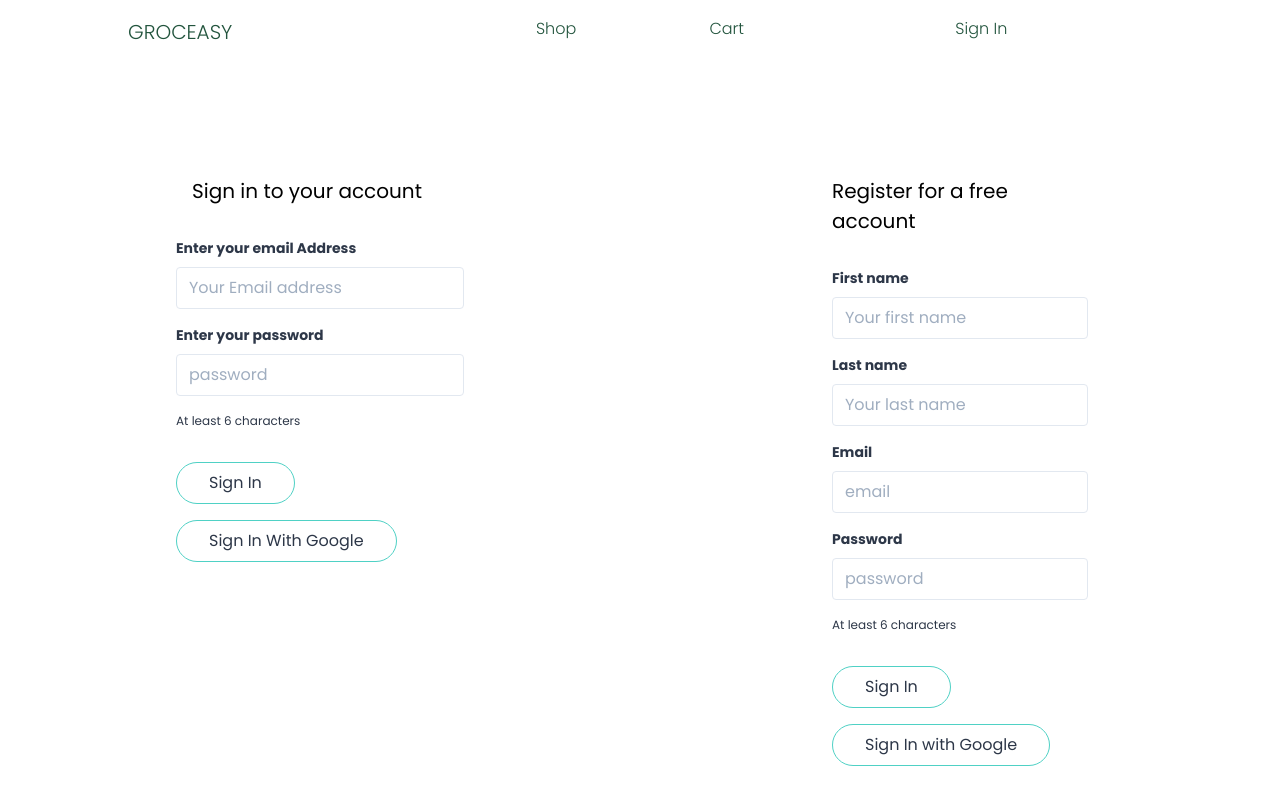
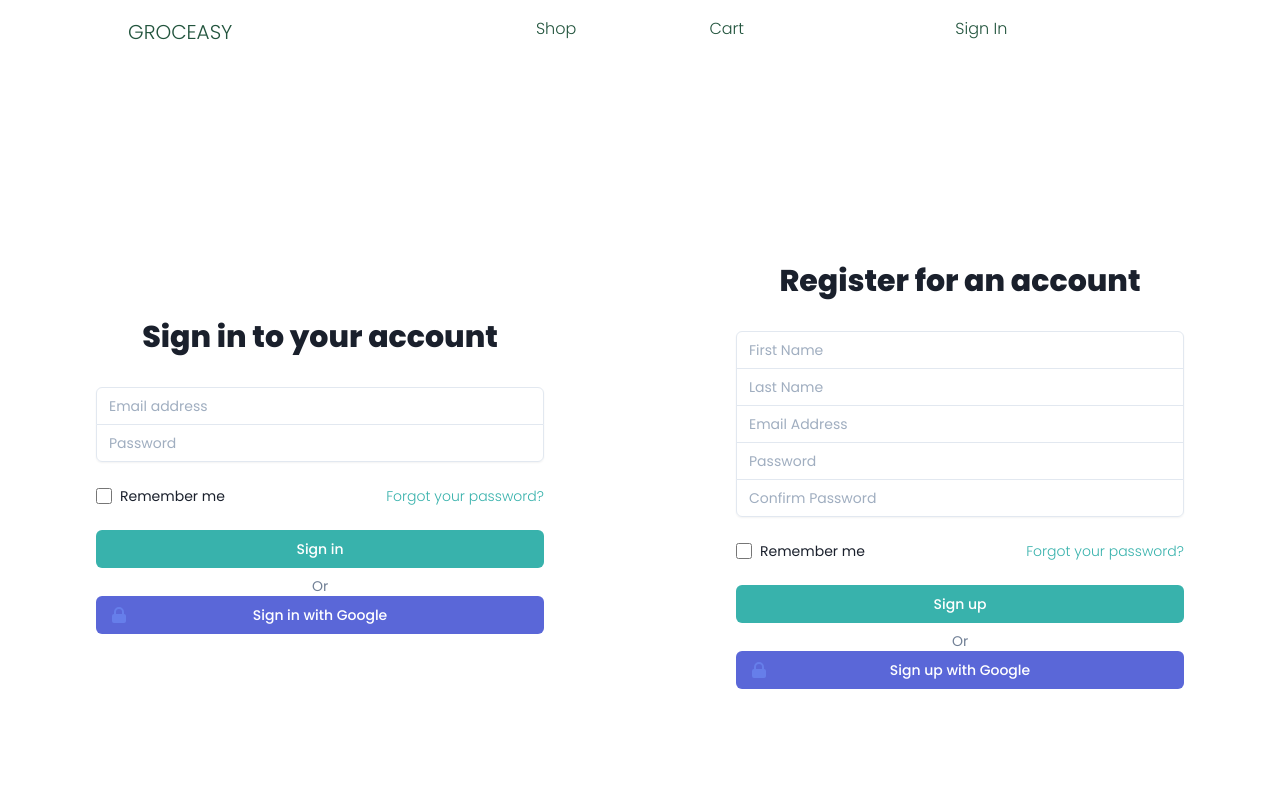
Before and after one commit to w-ainea/groceasy, a React (Create React App) app: page /sign-in in a window 1280 px wide. Shown: the top 804 px of the page. Built offline with nearby package versions, Linux system fonts and the light colour scheme; no server answers.

Commit message:
modified sign in and sign up components

```diff
--- a/src/components/SignIn/SignIn.js
+++ b/src/components/SignIn/SignIn.js
@@ -1,5 +1,5 @@
 import React, { Component } from "react";
-import TextInput from "../TextInput/TextInput";
+// import TextInput from "../TextInput/TextInput";
 import { signInWithGoogle } from "../../firebase/firebase.utils";
 
 class SignIn extends Component {
@@ -23,48 +23,100 @@ class SignIn extends Component {
   };
 
   render() {
+    const { email, password } = this.state;
     return (
+      <div class="min-h-screen flex items-center justify-center bg-gray-50 py-12 px-4 sm:px-6 lg:px-8">
+        <div class="max-w-md w-full">
           <div>
-        <div className="w-full bg-grey-lightest pt-16">
-          <div className="container mx-auto py-8">
-            <div className="w-5/6 lg:w-1/2 mx-auto bg-white">
-              <div className="py-4 px-8 text-black text-xl  border-grey-lighter">
+            <h2 class="mt-6 text-center text-3xl leading-9 font-extrabold text-gray-900">
               Sign in to your account
+            </h2>
           </div>
-              <form onSubmit={this.handleSubmit} className="py-4 px-4">
-                <TextInput
-                  label="Enter your email Address"
+          <form class="mt-8" onSubmit={this.handleSubmit}>
+            <input type="hidden" name="remember" value="true" />
+            <div class="rounded-md shadow-sm">
+              <div>
+                <input
+                  aria-label="Email address"
+                  name="email"
                   type="email"
-                  placeholder="Your Email address"
+                  value={email}
                   onChange={this.handleChange}
+                  required
+                  class="appearance-none rounded-none relative block w-full px-3 py-2 border border-gray-300 placeholder-gray-500 text-gray-900 rounded-t-md focus:outline-none focus:shadow-outline-blue focus:border-blue-300 focus:z-10 sm:text-sm sm:leading-5"
+                  placeholder="Email address"
                 />
-                <TextInput
-                  label="Enter your password"
+              </div>
+              <div class="-mt-px">
+                <input
+                  aria-label="Password"
+                  name="password"
                   type="password"
-                  placeholder="password"
+                  value={password}
                   onChange={this.handleChange}
+                  required
+                  class="appearance-none rounded-none relative block w-full px-3 py-2 border border-gray-300 placeholder-gray-500 text-gray-900 rounded-b-md focus:outline-none focus:shadow-outline-blue focus:border-blue-300 focus:z-10 sm:text-sm sm:leading-5"
+                  placeholder="Password"
                 />
+              </div>
+            </div>
 
-                <p className="text-grey text-xs mt-1">At least 6 characters</p>
-                <div className="md:content-center md:justify-between mt-8">
+            <div class="mt-6 flex items-center justify-between">
+              <div class="flex items-center">
+                <input
+                  id="remember_me"
+                  type="checkbox"
+                  class="form-checkbox h-4 w-4 text-indigo-600 transition duration-150 ease-in-out"
+                />
+                <label
+                  for="remember_me"
+                  class="ml-2 block text-sm leading-5 text-gray-900"
+                >
+                  Remember me
+                </label>
+              </div>
+
+              <div class="text-sm leading-5">
+                <a
+                  href="/#"
+                  class="font-light text-teal-500 hover:text-teal-400 focus:outline-none focus:underline transition ease-in-out duration-150"
+                >
+                  Forgot your password?
+                </a>
+              </div>
+            </div>
+
+            <div class="mt-6">
               <button
-                    className="bg-transparent border border-teal-400 py-2 px-8 hover:bg-teal-500 rounded-full hover:text-white mb-4"
                 type="submit"
+                class="group relative w-full flex justify-center py-2 px-4 border border-transparent text-sm leading-5 font-medium rounded-md text-white bg-teal-500 hover:bg-teal-400 focus:outline-none focus:border-indigo-700 focus:shadow-outline-indigo active:bg-indigo-700 transition duration-150 ease-in-out"
               >
-                    Sign In
-                  </button>
-
-                  <button
-                    className="bg-transparent border border-teal-400 py-2 px-8 hover:bg-teal-500 rounded-full hover:text-white mb-4"
-                    type="submit"
-                    onClick={signInWithGoogle}
-                  >
-                    Sign In With Google
+                <span class="absolute left-0 inset-y-0 flex items-center pl-3"></span>
+                Sign in
               </button>
             </div>
           </form>
-            </div>
-          </div>
+          <p class="mt-2 text-center text-sm leading-5 text-gray-600">Or</p>
+          <button
+            type="submit"
+            class="group relative w-full flex justify-center py-2 px-4 border border-transparent text-sm leading-5 font-medium rounded-md text-white bg-indigo-600 hover:bg-indigo-500 focus:outline-none focus:border-indigo-700 focus:shadow-outline-indigo active:bg-indigo-700 transition duration-150 ease-in-out"
+            onClick={signInWithGoogle}
+          >
+            <span class="absolute left-0 inset-y-0 flex items-center pl-3">
+              <svg
+                class="h-5 w-5 text-indigo-500 group-hover:text-indigo-400 transition ease-in-out duration-150"
+                fill="currentColor"
+                viewBox="0 0 20 20"
+              >
+                <path
+                  fill-rule="evenodd"
+                  d="M5 9V7a5 5 0 0110 0v2a2 2 0 012 2v5a2 2 0 01-2 2H5a2 2 0 01-2-2v-5a2 2 0 012-2zm8-2v2H7V7a3 3 0 016 0z"
+                  clip-rule="evenodd"
+                />
+              </svg>
+            </span>
+            Sign in with Google
+          </button>
         </div>
       </div>
     );
--- a/src/components/SignUp/SignUp.js
+++ b/src/components/SignUp/SignUp.js
@@ -1,6 +1,4 @@
 import React, { Component } from "react";
-import TextInput from "../TextInput/TextInput";
-import Button from "../Button/Button";
 
 export default class signUp extends Component {
   constructor(props) {
@@ -11,6 +9,7 @@ export default class signUp extends Component {
       lastName: "",
       email: "",
       password: "",
+      confirmpassword: "",
     };
   }
 
@@ -27,69 +26,134 @@ export default class signUp extends Component {
   render() {
     const { firstName, lastName, email, password } = this.state;
     return (
-      <div>
-        <div className="w-full bg-grey-lightest pt-16">
-          <div className="container mx-auto py-8">
-            <div className="w-5/6 lg:w-1/2 mx-auto bg-white">
-              <div className="py-4 px-8 text-black text-xl  border-grey-lighter">
-                Register for a free account
-              </div>
-              <form onSubmit={this.handleSubmit} className="py-4 px-8">
-                <TextInput
-                  label="First name"
+      <div className="min-h-screen flex items-center justify-center bg-gray-50 py-12 px-4 sm:px-6 lg:px-8">
+        <div className="max-w-md w-full">
+          <div>
+            <h2 className="mt-6 text-center text-3xl leading-9 font-extrabold text-gray-900">
+              Register for an account
+            </h2>
+          </div>
+          <form className="mt-8">
+            <input type="hidden" name="remember" value="true" />
+            <div className="rounded-md shadow-sm">
+              <div>
+                <input
+                  aria-label="First Name"
                   name="firstName"
-                  placeholder="Your first name"
                   type="text"
                   value={firstName}
                   onChange={this.handleChange}
+                  required
+                  className="appearance-none rounded-none relative block w-full px-3 py-2 border border-gray-300 placeholder-gray-500 text-gray-900 rounded-t-md focus:outline-none focus:shadow-outline-blue focus:border-blue-300 focus:z-10 sm:text-sm sm:leading-5"
+                  placeholder="First Name"
                 />
-                <TextInput
-                  label="Last name"
+              </div>
+              <div className="-mt-px">
+                <input
+                  aria-label="Last Name"
                   name="lastName"
-                  placeholder="Your last name"
                   type="text"
                   value={lastName}
                   onChange={this.handleChange}
+                  required
+                  className="appearance-none rounded-none relative block w-full px-3 py-2 border border-gray-300 placeholder-gray-500 text-gray-900 focus:outline-none focus:shadow-outline-blue focus:border-blue-300 focus:z-10 sm:text-sm sm:leading-5"
+                  placeholder="Last Name"
                 />
-                <TextInput
-                  label="Email "
+              </div>
+              <div className="-mt-px">
+                <input
+                  aria-label="Email Address"
                   name="email"
-                  placeholder="email "
                   type="email"
                   value={email}
                   onChange={this.handleChange}
+                  required
+                  className="appearance-none rounded-none relative block w-full px-3 py-2 border border-gray-300 placeholder-gray-500 text-gray-900 focus:outline-none focus:shadow-outline-blue focus:border-blue-300 focus:z-10 sm:text-sm sm:leading-5"
+                  placeholder="Email Address"
                 />
-                <TextInput
-                  label="Password "
+              </div>
+              <div className="-mt-px">
+                <input
+                  aria-label="Password"
                   name="password"
-                  placeholder="password"
                   type="password"
                   value={password}
                   onChange={this.handleChange}
+                  required
+                  className="appearance-none rounded-none relative block w-full px-3 py-2 border border-gray-300 placeholder-gray-500 text-gray-900 focus:outline-none focus:shadow-outline-blue focus:border-blue-300 focus:z-10 sm:text-sm sm:leading-5"
+                  placeholder="Password"
                 />
-                <p className="text-grey text-xs mt-1">At least 6 characters</p>
-                <div className="content-center justify-between md:mt-8">
-                  {/* <button
-                    className="bg-transparent border border-teal-400 py-2 px-8 hover:bg-teal-500 rounded-full hover:text-white mb-4"
-                    type="submit"
-                  >
-                    Sign In
-                  </button> */}
+              </div>
+              <div className="-mt-px">
+                <input
+                  aria-label="Confirm Password"
+                  name="password"
+                  type="password"
+                  value={password}
+                  onChange={this.handleChange}
+                  required
+                  className="appearance-none rounded-none relative block w-full px-3 py-2 border border-gray-300 placeholder-gray-500 text-gray-900 rounded-b-md focus:outline-none focus:shadow-outline-blue focus:border-blue-300 focus:z-10 sm:text-sm sm:leading-5"
+                  placeholder="Confirm Password"
+                />
+              </div>
+            </div>
 
-                  <Button>Sign In</Button>
-                  {/*
-                  <button
-                    className="bg-transparent border border-teal-400 py-2 px-8 hover:bg-teal-500 rounded-full hover:text-white mb-4"
-                    type="submit"
-                  >
-                    Sign In With Google
-                  </button> */}
+            <div className="mt-6 flex items-center justify-between">
+              <div className="flex items-center">
+                <input
+                  id="remember_me"
+                  type="checkbox"
+                  className="form-checkbox h-4 w-4 text-indigo-600 transition duration-150 ease-in-out"
+                />
+                <label
+                  for="remember_me"
+                  className="ml-2 block text-sm leading-5 text-gray-900"
+                >
+                  Remember me
+                </label>
+              </div>
 
-                  <Button>Sign In with Google</Button>
-                </div>
-              </form>
+              <div className="text-sm leading-5">
+                <a
+                  href="/#"
+                  className="font-light text-teal-500 hover:text-teal-400 focus:outline-none focus:underline transition ease-in-out duration-150"
+                >
+                  Forgot your password?
+                </a>
+              </div>
             </div>
-          </div>
+
+            <div className="mt-6">
+              <button
+                type="submit"
+                className="group relative w-full flex justify-center py-2 px-4 border border-transparent text-sm leading-5 font-medium rounded-md text-white bg-teal-500 hover:bg-teal-400 focus:outline-none focus:border-indigo-700 focus:shadow-outline-indigo active:bg-indigo-700 transition duration-150 ease-in-out"
+              >
+                <span className="absolute left-0 inset-y-0 flex items-center pl-3"></span>
+                Sign up
+              </button>
+            </div>
+          </form>
+          <p className="mt-2 text-center text-sm leading-5 text-gray-600">Or</p>
+          <button
+            type="submit"
+            className="group relative w-full flex justify-center py-2 px-4 border border-transparent text-sm leading-5 font-medium rounded-md text-white bg-indigo-600 hover:bg-indigo-500 focus:outline-none focus:border-indigo-700 focus:shadow-outline-indigo active:bg-indigo-700 transition duration-150 ease-in-out"
+            // onClick={signInWithGoogle}
+          >
+            <span className="absolute left-0 inset-y-0 flex items-center pl-3">
+              <svg
+                className="h-5 w-5 text-indigo-500 group-hover:text-indigo-400 transition ease-in-out duration-150"
+                fill="currentColor"
+                viewBox="0 0 20 20"
+              >
+                <path
+                  fill-rule="evenodd"
+                  d="M5 9V7a5 5 0 0110 0v2a2 2 0 012 2v5a2 2 0 01-2 2H5a2 2 0 01-2-2v-5a2 2 0 012-2zm8-2v2H7V7a3 3 0 016 0z"
+                  clip-rule="evenodd"
+                />
+              </svg>
+            </span>
+            Sign up with Google
+          </button>
         </div>
       </div>
     );
--- a/src/components/TextInput/TextInput.js
+++ b/src/components/TextInput/TextInput.js
@@ -2,15 +2,9 @@ import React from "react";
 
 function TextInput({ handleChange, label, id, required, ...otherProps }) {
   return (
-    <div className="mb-4">
-      <label
-        className="block text-grey-darker text-sm font-bold mb-2"
-        htmlFor={id}
-      >
-        {label}
-      </label>
+    <div className="">
       <input
-        className="appearance-none border rounded w-full py-2 px-3 text-grey-darker"
+        className="appearance-none rounded-none relative block w-full px-3 py-2 border border-gray-300 placeholder-gray-500 text-gray-900 focus:outline-none focus:shadow-outline-blue focus:border-blue-300 focus:z-10 sm:text-sm sm:leading-5"
         onChange={handleChange}
         required
         {...otherProps}
```
Lines whose indentation alone changed are shown as unchanged.
